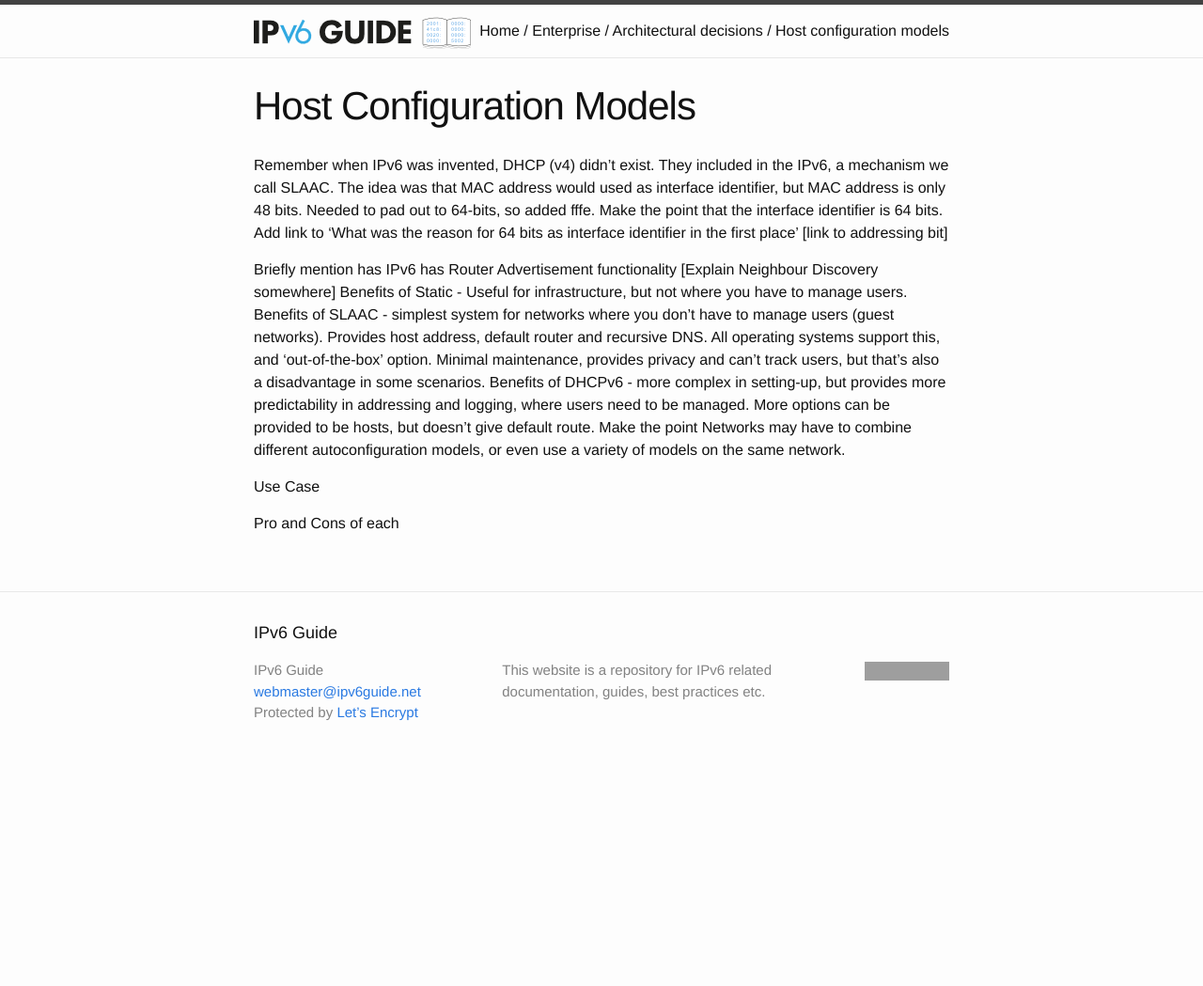
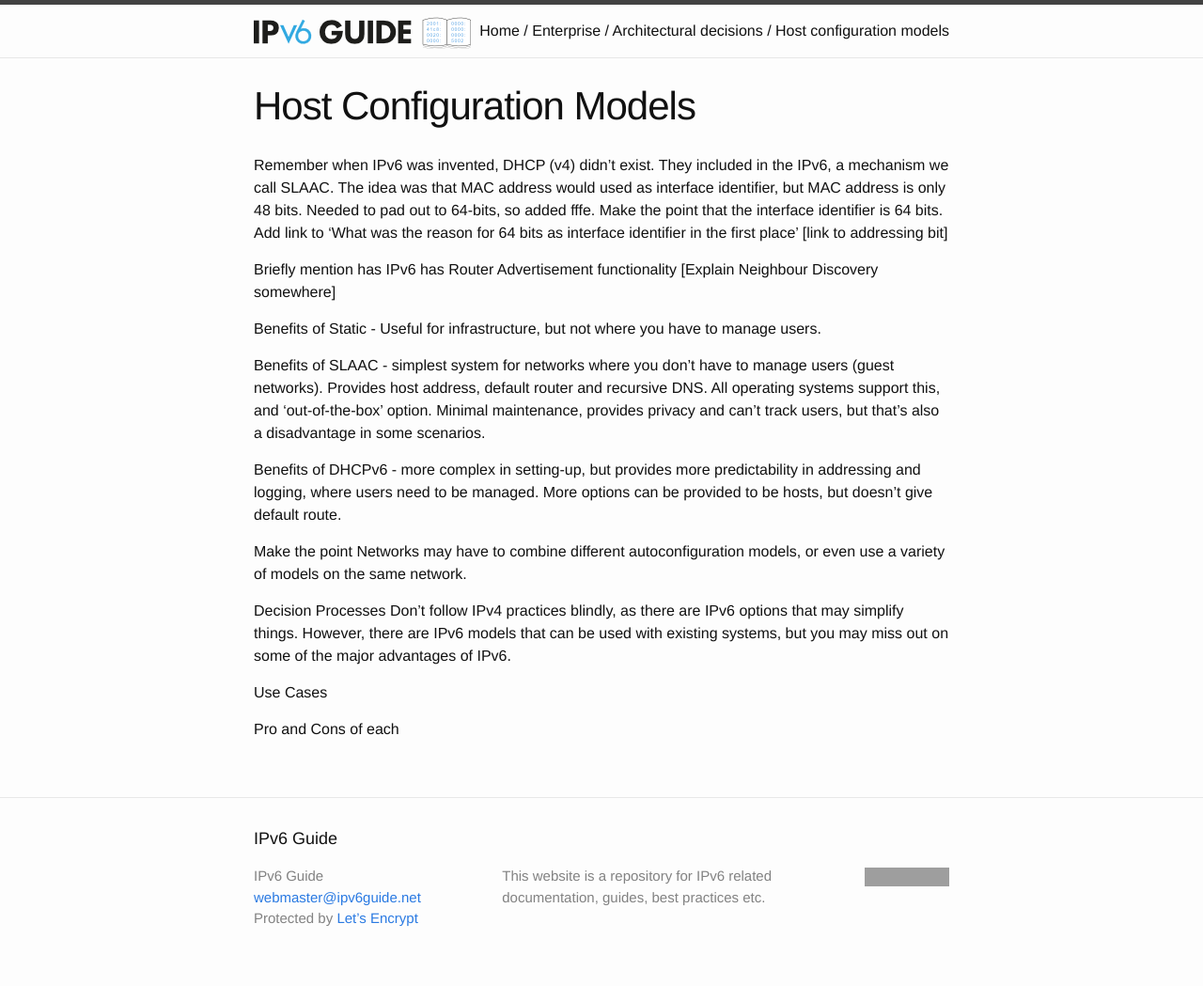
Before and after one commit to ipv6guide/ipv6guide.github.io, a Jekyll site: the page built from enterprise/architectural_decisions/host_configuration_models.md, in a window 1280 px wide. Shown: the whole page at 94% size. Built offline with Jekyll 4.4.1, drawn with Linux system fonts in a browser that asks for light colours; before the commit the page ends 900 px from its top, so only the background shows below that; grey boxes are pictures that could not be loaded.

Commit message:
Update host_configuration_models.md

```diff
--- a/enterprise/architectural_decisions/host_configuration_models.md
+++ b/enterprise/architectural_decisions/host_configuration_models.md
@@ -5,11 +5,22 @@ Remember when IPv6 was invented, DHCP (v4) didn't exist. They included in the IP
 Make the point that the interface identifier is 64 bits. Add link to 'What was the reason for 64 bits as interface identifier in the first place' [link to addressing bit]
 
 Briefly mention has IPv6 has Router Advertisement functionality [Explain Neighbour Discovery somewhere]
+
 Benefits of Static - Useful for infrastructure, but not where you have to manage users.
+
 Benefits of SLAAC - simplest system for networks where you don't have to manage users (guest networks). Provides host address, default router and recursive DNS. All operating systems support this, and 'out-of-the-box' option. Minimal maintenance, provides privacy and can't track users, but that's also a disadvantage in some scenarios.
+
 Benefits of DHCPv6 - more complex in setting-up, but provides more predictability in addressing and logging, where users need to be managed. More options can be provided to be hosts, but doesn't give default route.
+
 Make the point Networks may have to combine different autoconfiguration models, or even use a variety of models on the same network.
 
-Use Case
+Decision Processes
+Don't follow IPv4 practices blindly, as there are IPv6 options that may simplify things. However, there are IPv6 models that can be used with existing systems, but you may miss out on some of the major advantages of IPv6.
+
+Use Cases
+
+
+
+
 
 Pro and Cons of each
```
